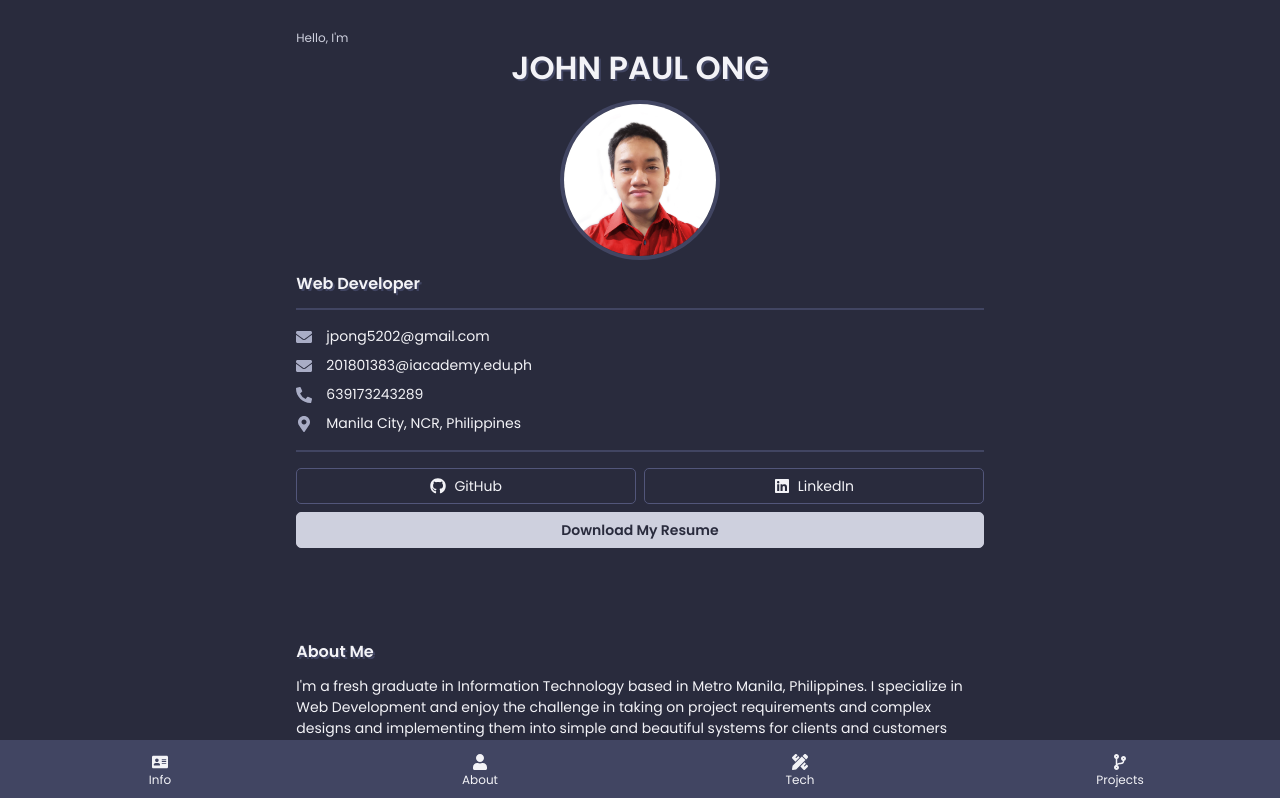
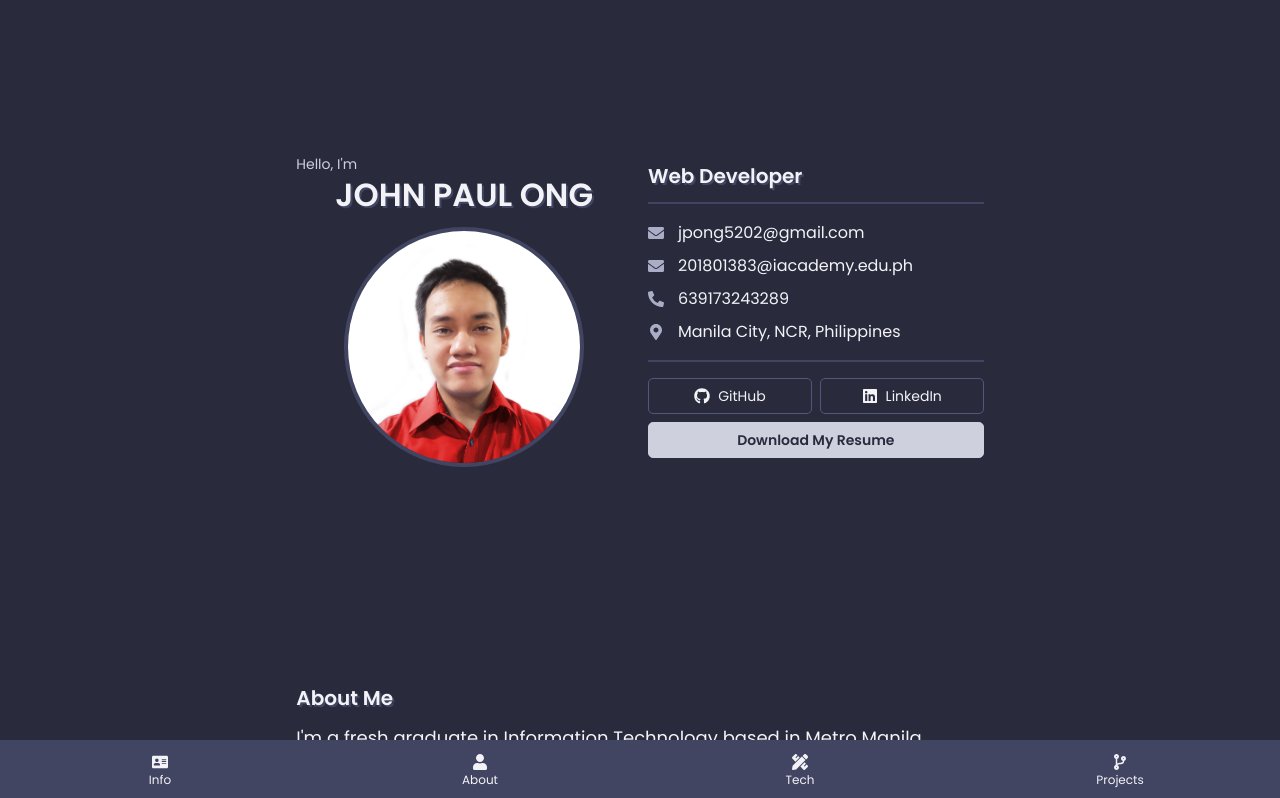
Before and after one commit to jp-ong/portfolio, a Next.js app: page / in a window 1280 px wide. Shown: the top 798 px of the page. Built offline with nearby package versions, Linux system fonts and the light colour scheme.

Commit message:
Add desktop view css

```diff
--- a/src/components/Button/Button.module.scss
+++ b/src/components/Button/Button.module.scss
@@ -45,6 +45,17 @@ a.button {
   &:active {
     background: var(--c-dark-2);
     color: var(--c-light-1);
-    border: solid 1px var(--c-light-3);
+    border: solid 1px var(--c-dark-2);
   }
 }
+
+@media screen and (min-width: 1024px) {
+  button.button,
+  a.button {
+    &:hover {
+      background: var(--c-dark-2);
+      color: var(--c-light-1);
+      border: solid 1px var(--c-dark-2);
+    }
+  }
+}
--- a/src/components/InfoSection/InfoSection.module.scss
+++ b/src/components/InfoSection/InfoSection.module.scss
@@ -63,3 +63,24 @@ div.links {
     gap: 0.5rem;
   }
 }
+
+@media screen and (min-width: 1024px) {
+  section.section {
+    flex-flow: row nowrap;
+  }
+
+  div.panel {
+    width: 100%;
+    height: 70vh;
+    justify-content: center;
+  }
+
+  div.image {
+    width: 15rem;
+    height: 15rem;
+  }
+
+  div.contacts {
+    font-size: 1rem;
+  }
+}
--- a/src/components/InfoSection/InfoSection.tsx
+++ b/src/components/InfoSection/InfoSection.tsx
@@ -9,7 +9,7 @@ import { LinkedInIcon } from "../icons/LinkedInIcon";
 
 const InfoSection = () => {
   return (
-    <section id="info">
+    <section className={styles.section} id="info">
       <div className={styles.panel}>
         <h1 className={styles.greeting}>
           <small>Hello, I'm</small>
--- a/src/components/ProjectsSection/ProjectsSection.module.scss
+++ b/src/components/ProjectsSection/ProjectsSection.module.scss
@@ -1,7 +1,7 @@
 div.project {
   padding: 0.5rem;
 
-  border: solid 1px var(--c-dark-2);
+  border: solid 1px var(--c-dark-1);
   border-radius: 5px;
 
   display: flex;
@@ -45,3 +45,9 @@ div.title {
     text-decoration: underline;
   }
 }
+
+@media screen and (min-width: 1024px) {
+  div.title {
+    font-size: 1.25rem;
+  }
+}
--- a/src/styles/_typography.scss
+++ b/src/styles/_typography.scss
@@ -38,3 +38,21 @@ button {
   font-size: 1rem;
   font-family: Poppins, sans-serif;
 }
+
+@media screen and (min-width: 1024px) {
+  small {
+    font-size: 0.875rem;
+  }
+
+  h1 {
+    font-size: 1.25rem;
+  }
+
+  h2 {
+    font-size: 1.25rem;
+  }
+
+  p {
+    font-size: 1.125rem;
+  }
+}
```
